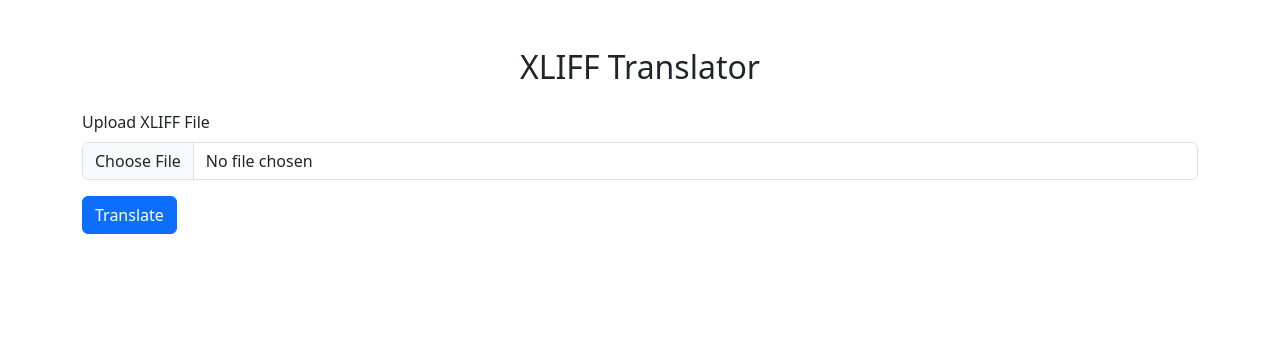
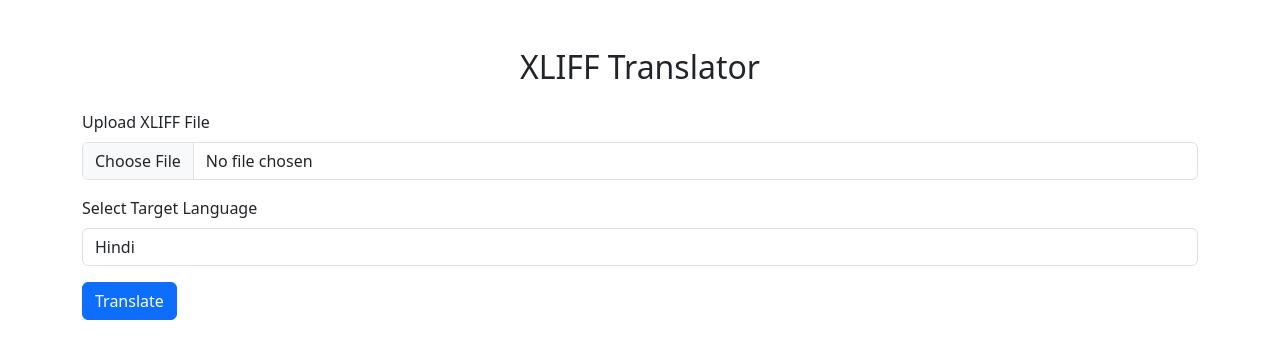
Before and after one commit to Devbhagadia/xliff_translator, a Django app: page / in a window 1280 px wide. Shown: the top 359 px of the page. Run offline with Django 5.2, Linux system fonts and the light colour scheme.

Commit message:
language selection dropdown

```diff
--- a/application/application/templates/index.html
+++ b/application/application/templates/index.html
@@ -40,13 +40,27 @@
         <h2 class="text-center">XLIFF Translator</h2>
 
         <!-- ✅ File Upload Form -->
-        <form id="uploadForm" action="{% url 'upload_xliff' %}" method="POST" enctype="multipart/form-data"
-            class="mt-4">
+        <form id="uploadForm" action="{% url 'upload_xliff' %}" method="POST" enctype="multipart/form-data" class="mt-4">
             {% csrf_token %}
             <div class="mb-3">
                 <label for="xliffFile" class="form-label">Upload XLIFF File</label>
                 <input type="file" class="form-control" name="xliff_file" id="xliffFile" required>
             </div>
+
+            <!-- ✅ Language Selection Dropdown -->
+            <div class="mb-3">
+                <label for="languageSelect" class="form-label">Select Target Language</label>
+                <select class="form-control" id="languageSelect" name="target_language">
+                    <option value="hi">Hindi</option>
+                    <option value="fr">French</option>
+                    <option value="es">Spanish</option>
+                    <option value="de">German</option>
+                    <option value="zh-cn">Chinese (Simplified)</option>
+                    <option value="ar">Arabic</option>
+                    <option value="ru">Russian</option>
+                </select>
+            </div>
+
             <button type="submit" class="btn btn-primary" id="translateBtn">Translate</button>
 
             <!-- ✅ Loader with Progress Bar -->
@@ -68,6 +82,9 @@
             event.preventDefault();  // ✅ Prevent default form submission
 
             let formData = new FormData(this);
+            let selectedLanguage = document.getElementById("languageSelect").value;
+            formData.append("target_language", selectedLanguage);  // ✅ Add language selection
+
             let translateBtn = document.getElementById("translateBtn");
             let loader = document.getElementById("loader");
             let progressContainer = document.getElementById("progress-container");
@@ -76,7 +93,7 @@
             loader.style.display = "block";
             progressContainer.style.display = "block";
 
-            fetch("{% url 'upload_xliff' %}", {  // ✅ Send file to Django backend
+            fetch("{% url 'upload_xliff' %}", {  // ✅ Send file and language to Django backend
                 method: "POST",
                 body: formData
             })
@@ -143,15 +160,13 @@
             table.appendChild(tbody);
             translationContainer.appendChild(table);
 
-            // ✅ Remove old table and append the new one
             let oldContainer = document.getElementById("translations");
             if (oldContainer) oldContainer.remove();
 
             document.querySelector(".container").appendChild(translationContainer);
 
-            enableEditing();  // ✅ Enable edit/save buttons dynamically
-            console.log("Calling enableDownload with:", translatedFileName);
-            enableDownload(translatedFileName);  // ✅ Enable download button
+            enableEditing();
+            enableDownload(translatedFileName);
         }
 
         // ✅ Enable Editing on Click
@@ -170,22 +185,21 @@
             saveBtn.id = "saveBtn";
             saveBtn.classList.add("btn", "btn-success");
             saveBtn.innerText = "Save Changes";
-            saveBtn.style.display = "none";  // Initially hidden
+            saveBtn.style.display = "none";
 
             let actionDiv = document.createElement("div");
             actionDiv.id = "actions";
             actionDiv.classList.add("button-container");
 
             actionDiv.appendChild(editBtn);
-            actionDiv.appendChild(saveBtn);  // ✅ FIX: Add Save Changes button here!
+            actionDiv.appendChild(saveBtn);
 
-            // ✅ Adding the download button
             let downloadLink = document.createElement("a");
             downloadLink.id = "downloadLink";
             downloadLink.classList.add("btn", "btn-success");
             downloadLink.innerText = "Download Translated File";
             downloadLink.setAttribute("download", "");
-            downloadLink.style.display = "none";  // Hide initially
+            downloadLink.style.display = "none";
 
             actionDiv.appendChild(downloadLink);
 
@@ -194,16 +208,15 @@
 
         // ✅ Enable Download Button
         function enableDownload(translatedFileName) {
-            console.log("Received translatedFileName:", translatedFileName); // Debugging
+            console.log("Received translatedFileName:", translatedFileName);
 
             let downloadLink = document.getElementById("downloadLink");
 
             if (translatedFileName && translatedFileName.trim() !== "") {
-                // Extract only the filename (remove any directory path)
-                let fileName = translatedFileName.split('/').pop();  // ✅ Extract filename
+                let fileName = translatedFileName.split('/').pop();
 
-                downloadLink.href = `/download/${fileName}/`;  // ✅ Set correct URL
-                downloadLink.style.display = "inline-block";  // ✅ Show button
+                downloadLink.href = `/download/${fileName}/`;
+                downloadLink.style.display = "inline-block";
             } else {
                 console.error("Error: translatedFileName is empty or undefined!");
             }
--- a/application/xliff_file_app/views.py
+++ b/application/xliff_file_app/views.py
@@ -96,6 +96,8 @@ def upload_xliff(request):
         cache.set("translation_complete", False, timeout=600)
 
         xliff_file = request.FILES["xliff_file"]
+        target_language = request.POST.get("target_language", "hi")  # ✅ Get selected language (default: English)
+
         if not xliff_file.name.endswith((".xlf", ".xliff")):
             return JsonResponse({"error": "Invalid file format. Please upload an XLIFF file."}, status=400)
 
@@ -110,8 +112,9 @@ def upload_xliff(request):
 
         try:
             # ✅ Run the script and capture output/errors
+            script_path = os.path.join(os.path.dirname(__file__), "../script4.py")
             process = subprocess.Popen(
-                ["python3", "-u", os.path.join(os.path.dirname(__file__), "../script4.py"), full_path],
+                ["python3", "-u", script_path, full_path, target_language],  # ✅ Pass target language
                 stdout=subprocess.PIPE,
                 stderr=subprocess.PIPE,
                 text=True
@@ -161,6 +164,7 @@ def upload_xliff(request):
         except Exception as e:
             return JsonResponse({"error": f"Error processing XLIFF file: {str(e)}"}, status=500)
 
+    return JsonResponse({"error": "Invalid request"}, status=400)
 def save_edits(request):
     if request.method == "POST":
         translated_texts = request.POST.getlist("translated_text[]")
```
Also changed, not shown: application/script4.py (+4 -3 lines).
